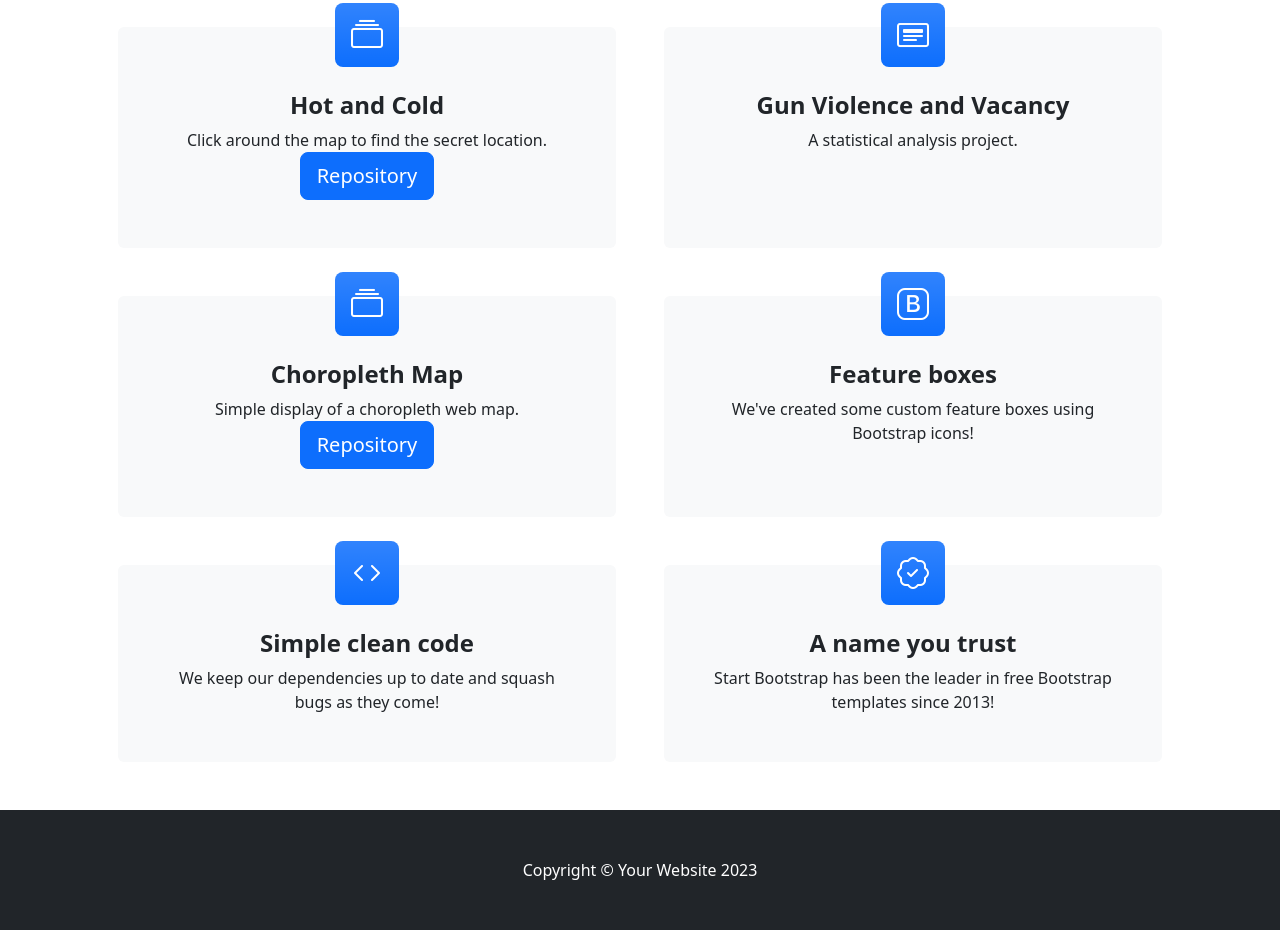
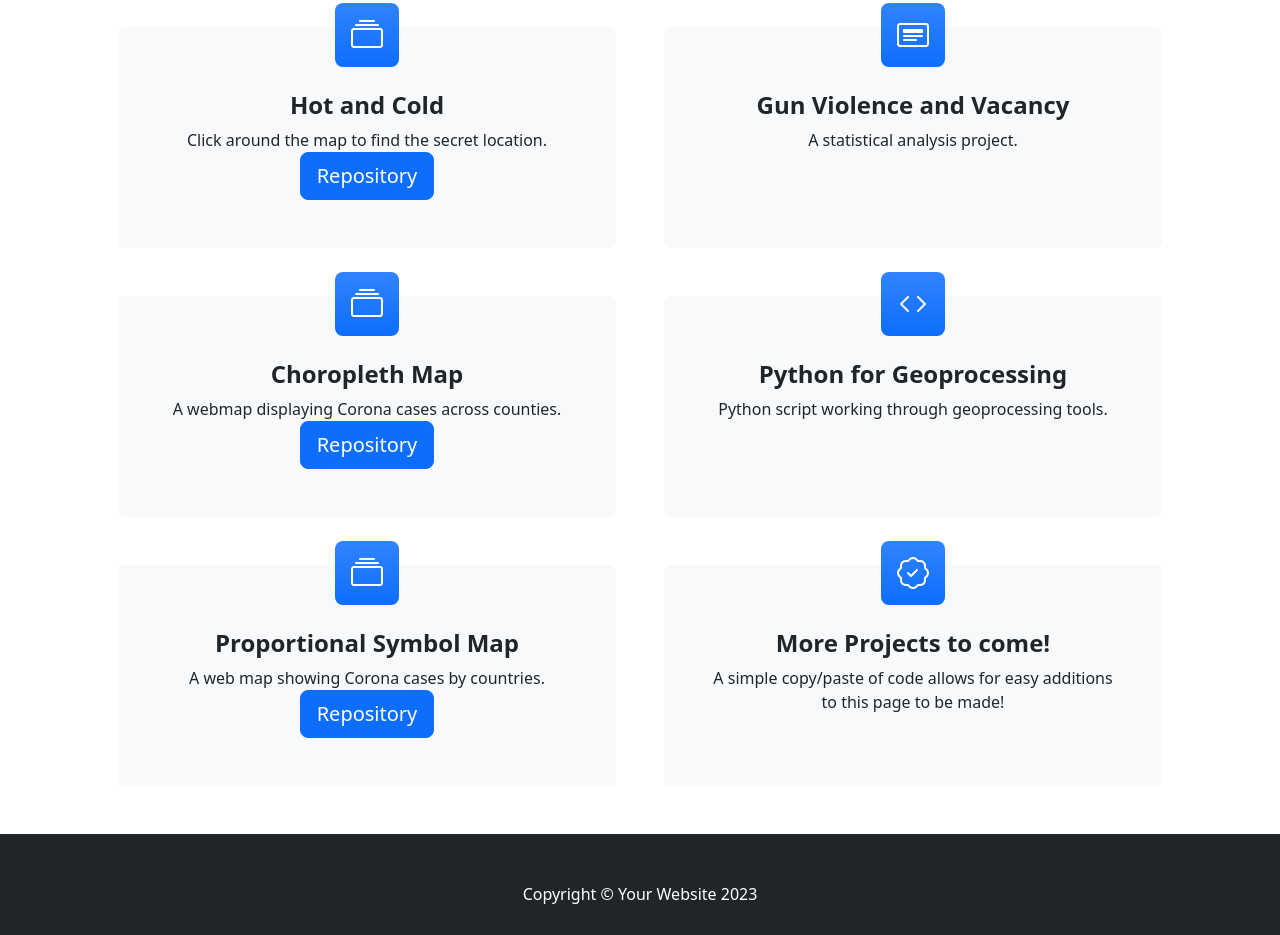
Before and after one commit to LSnyder220/LSnyder220.github.io, a plain HTML site: page index.html in a window 1280 px wide. Shown: the part 600-1535 px from the top of the page. Drawn offline with nearby package versions, Linux system fonts and the light colour scheme.

Commit message:
Update index.html

```diff
--- a/index.html
+++ b/index.html
@@ -75,7 +75,7 @@
                                 <div class="feature bg-primary bg-gradient text-white rounded-3 mb-4 mt-n4"><i class="bi bi-collection"></i></div>
                                 </a>
                                 <h2 class="fs-4 fw-bold">Choropleth Map</h2>
-                                <p class="mb-0">Simple display of a choropleth web map.</p>
+                                <p class="mb-0">A webmap displaying Corona cases across counties.</p>
                                 <a class="btn btn-primary btn-lg" href="https://github.com/LSnyder220/ChoroplethMap">Repository</a>
                             </div>
                         </div>
@@ -83,18 +83,23 @@
                     <div class="col-lg-6 col-xxl-4 mb-5">
                         <div class="card bg-light border-0 h-100">
                             <div class="card-body text-center p-4 p-lg-5 pt-0 pt-lg-0">
-                                <div class="feature bg-primary bg-gradient text-white rounded-3 mb-4 mt-n4"><i class="bi bi-bootstrap"></i></div>
-                                <h2 class="fs-4 fw-bold">Feature boxes</h2>
-                                <p class="mb-0">We've created some custom feature boxes using Bootstrap icons!</p>
+                                <a href="/#">
+                                <div class="feature bg-primary bg-gradient text-white rounded-3 mb-4 mt-n4"><i class="bi bi-code"></i></div>
+                                <a/>
+                                <h2 class="fs-4 fw-bold">Python for Geoprocessing</h2>
+                                <p class="mb-0">Python script working through geoprocessing tools.</p>
                             </div>
                         </div>
                     </div>
                     <div class="col-lg-6 col-xxl-4 mb-5">
                         <div class="card bg-light border-0 h-100">
                             <div class="card-body text-center p-4 p-lg-5 pt-0 pt-lg-0">
-                                <div class="feature bg-primary bg-gradient text-white rounded-3 mb-4 mt-n4"><i class="bi bi-code"></i></div>
-                                <h2 class="fs-4 fw-bold">Simple clean code</h2>
-                                <p class="mb-0">We keep our dependencies up to date and squash bugs as they come!</p>
+                                <a href="https://lsnyder220.github.io/ProportionalSymbolMap/">
+                                <div class="feature bg-primary bg-gradient text-white rounded-3 mb-4 mt-n4"><i class="bi bi-collection"></i></div>
+                                <a/>
+                                <h2 class="fs-4 fw-bold">Proportional Symbol Map</h2>
+                                <p class="mb-0">A web map showing Corona cases by countries.</p>
+                                <a class="btn btn-primary btn-lg" href="https://github.com/LSnyder220/ProportionalSymbolMap">Repository</a>
                             </div>
                         </div>
                     </div>
@@ -102,8 +107,8 @@
                         <div class="card bg-light border-0 h-100">
                             <div class="card-body text-center p-4 p-lg-5 pt-0 pt-lg-0">
                                 <div class="feature bg-primary bg-gradient text-white rounded-3 mb-4 mt-n4"><i class="bi bi-patch-check"></i></div>
-                                <h2 class="fs-4 fw-bold">A name you trust</h2>
-                                <p class="mb-0">Start Bootstrap has been the leader in free Bootstrap templates since 2013!</p>
+                                <h2 class="fs-4 fw-bold">More Projects to come!</h2>
+                                <p class="mb-0">A simple copy/paste of code allows for easy additions to this page to be made!</p>
                             </div>
                         </div>
                     </div>
```
